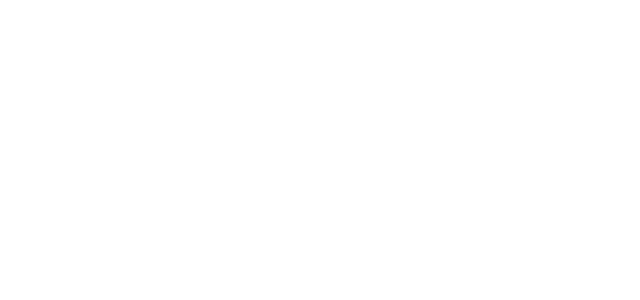
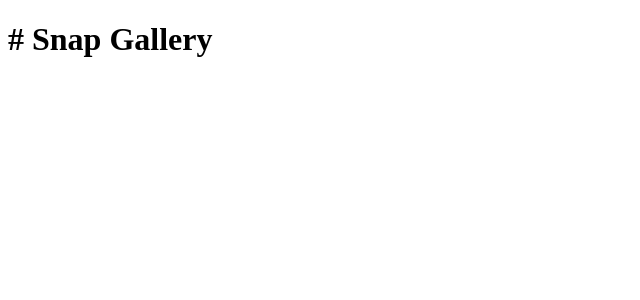
Before and after one commit to eobcre/snap-gallery, a React (Vite) app: page / in a window 1280 px wide. Shown: the top 300 px of the page, without its empty margins (0-640 px from the left). Built offline with nearby package versions, Linux system fonts and the light colour scheme.

Commit message:
created title

```diff
--- a/src/App.jsx
+++ b/src/App.jsx
@@ -1,5 +1,9 @@
 const App = () => {
-  return <></>;
+  return (
+    <>
+      <h1># Snap Gallery</h1>
+    </>
+  );
 };
 
 export default App;
```
